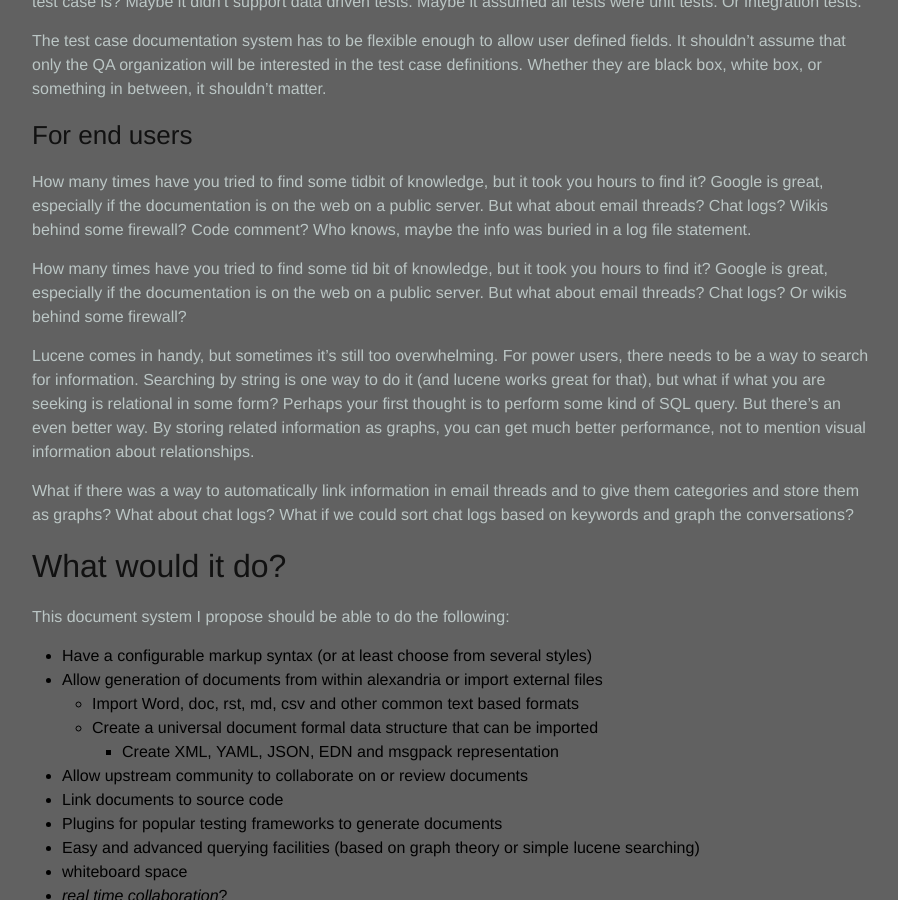
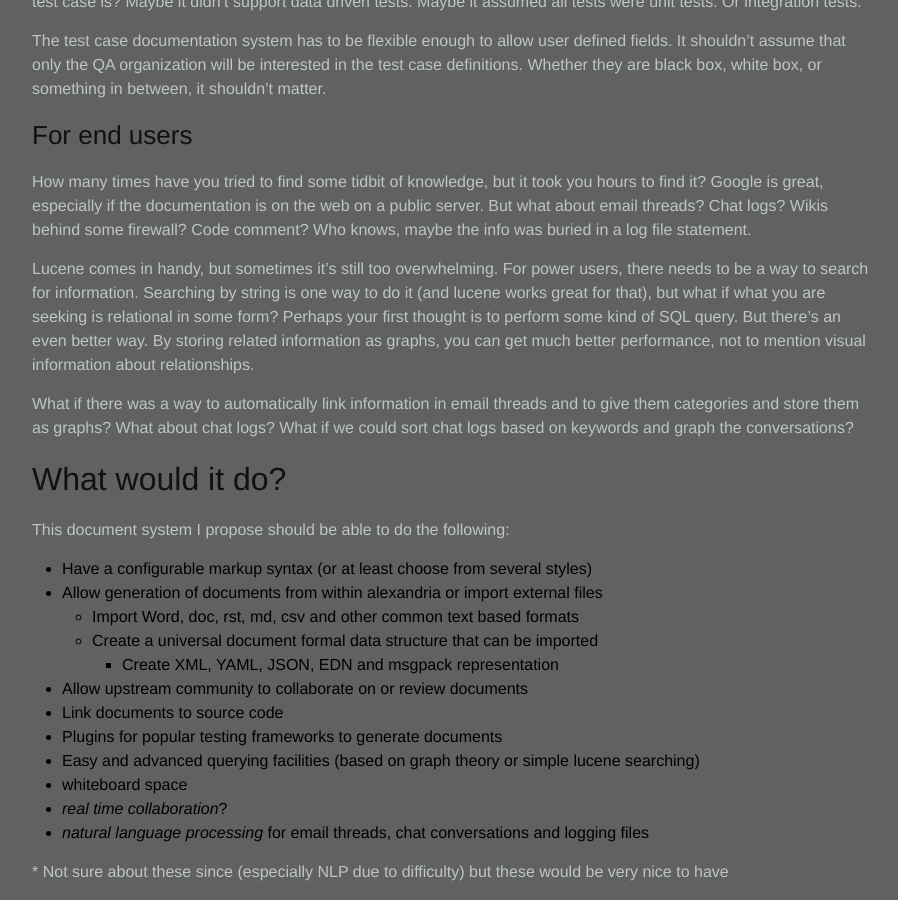
Before and after one commit to rarebreed/rarebreed.github.io, a Jekyll site: the page built from _posts/2016-08-02-alexandria.md, in a window 1280 px wide and 900 px high, scrolled down 2109 px. Shown: the whole window, without its empty margins (188-1086 px from the left). Built offline with Jekyll 4.4.1, drawn with Linux system fonts in a browser that asks for light colours.

Commit message:
Took out duplicate paragraph

```diff
--- a/_posts/2016-08-02-alexandria.md
+++ b/_posts/2016-08-02-alexandria.md
@@ -99,10 +99,6 @@ How many times have you tried to find some tidbit of knowledge, but it took you
 especially if the documentation is on the web on a public server.  But what about email threads?  Chat logs?  Wikis
 behind some firewall?  Code comment?  Who knows, maybe the info was buried in a log file statement.
 
-How many times have you tried to find some tid bit of knowledge, but it took you hours to find it?  Google is great,
-especially if the documentation is on the web on a public server.  But what about email threads?  Chat logs?  Or wikis
-behind some firewall?
-
 Lucene comes in handy, but sometimes it's still too overwhelming.  For power users, there needs to be a way to search
 for information.  Searching by string is one way to do it (and lucene works great for that), but what if what you are
 seeking is relational in some form?  Perhaps your first thought is to perform some kind of SQL query.  But there's an
```
